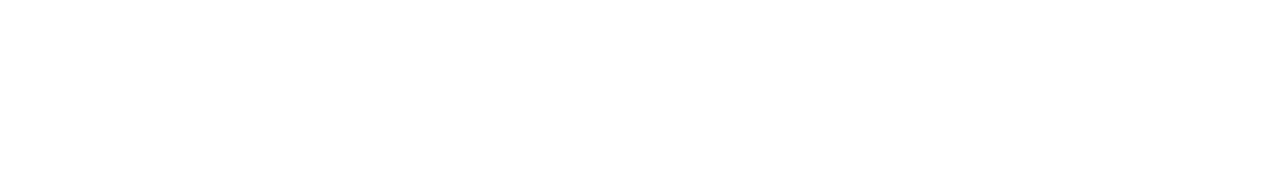
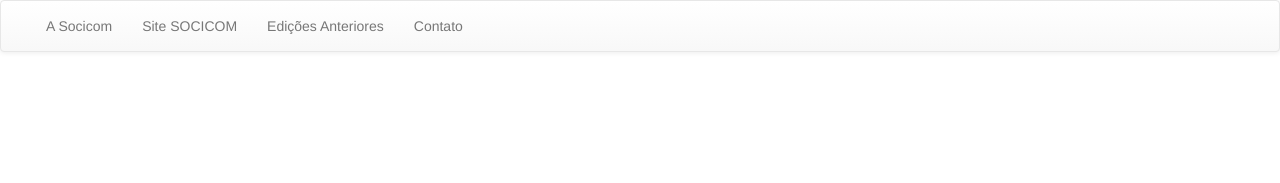
Before and after one commit to rfalconasevedo/socicom_informativo_mobile, a plain HTML site: page index.html in a window 1280 px wide. Drawn offline with nearby package versions, Linux system fonts and the light colour scheme; files that its build step writes are made by us from their sources.

Commit message:
Alteração Com css

```diff
--- a/style_mobile.css
+++ b/css/style_mobile.css
@@ -1,6 +1,15 @@
 body{
 	margin: 0;
 	padding: 0;
+
+}
+
+header {
+	height: 180px;
+
+
+
+
 
 }
 
@@ -13,7 +22,7 @@ body{
 
 }
 
-@media (min-width:767px){
+/*@media (min-width:767px){
 
 	#conteudo_mobile{
 		display: none;
@@ -22,3 +31,4 @@ body{
 
 
 }
+*/
--- a/index.html
+++ b/index.html
@@ -17,6 +17,7 @@
 <body>
 
 <div id="conteudo_mobile">
+  <header>
       <nav class="navbar navbar-default">
         <div class="container-fluid">
           <!-- Brand and toggle get grouped for better mobile display -->
@@ -32,18 +33,16 @@
     <!-- Collect the nav links, forms, and other content for toggling -->
           <div class="collapse navbar-collapse" id="bs-example-navbar-collapse-1">
             <ul class="nav navbar-nav">
-        <li class="active"><a href="#">Link <span class="sr-only">(current)</span></a></li>
                 <li><a href="#">A Socicom</a></li>
                 <li><a href="#">Site SOCICOM</a></li>
                 <li><a href="#">Edições Anteriores</a></li>
                 <li><a href="#">Contato</a></li>
-
             </ul>
-
-
           </div><!-- /.navbar-collapse -->
           </div><!-- /.container-fluid -->
         </nav>
+
+  </header>
 
 
 </div>
```
Lines whose indentation alone changed are shown as unchanged.
